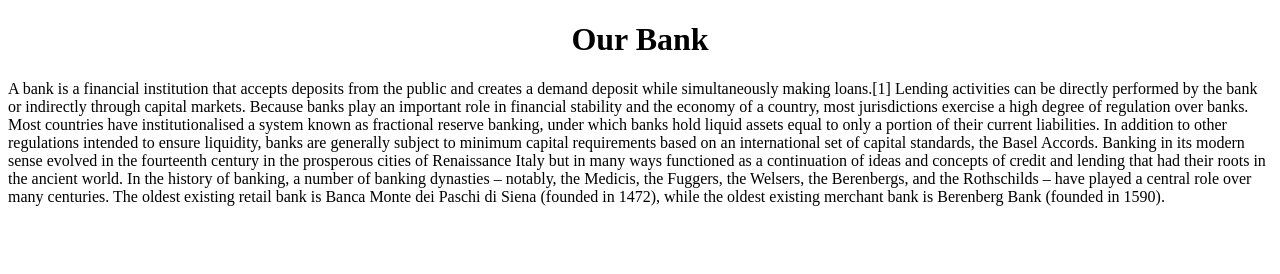
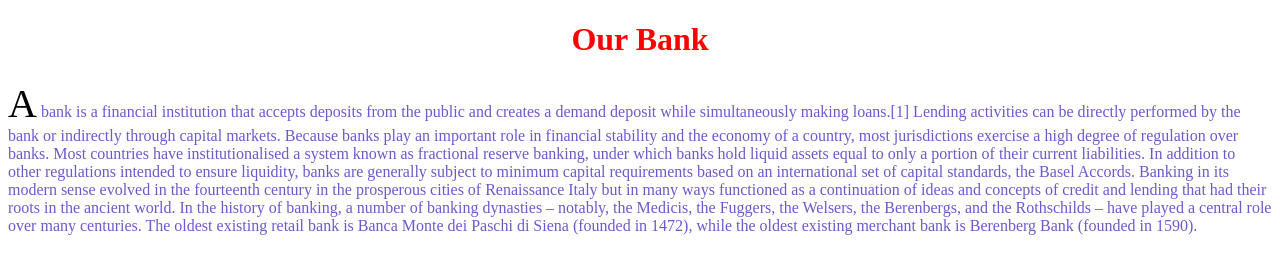
Before and after one commit to RahulYdv55/Our_Bank, a plain HTML site: page about.html in a window 1280 px wide. Drawn offline with Linux system fonts and the light colour scheme.

Commit message:
Update about.html

```diff
--- a/about.html
+++ b/about.html
@@ -1,19 +1,19 @@
-
-
-
-
-
-
-
-
-
-
-
-
 <!DOCTYPE html>
 <html>
 <head>
 <title>Page Title</title>
+<style>
+h1{
+color:red;
+}
+p{
+ color:SlateBlue;
+}
+p::first-letter{
+color:black;
+font-size:40px
+}
+</style>
 </head>
 <body>
 
```
